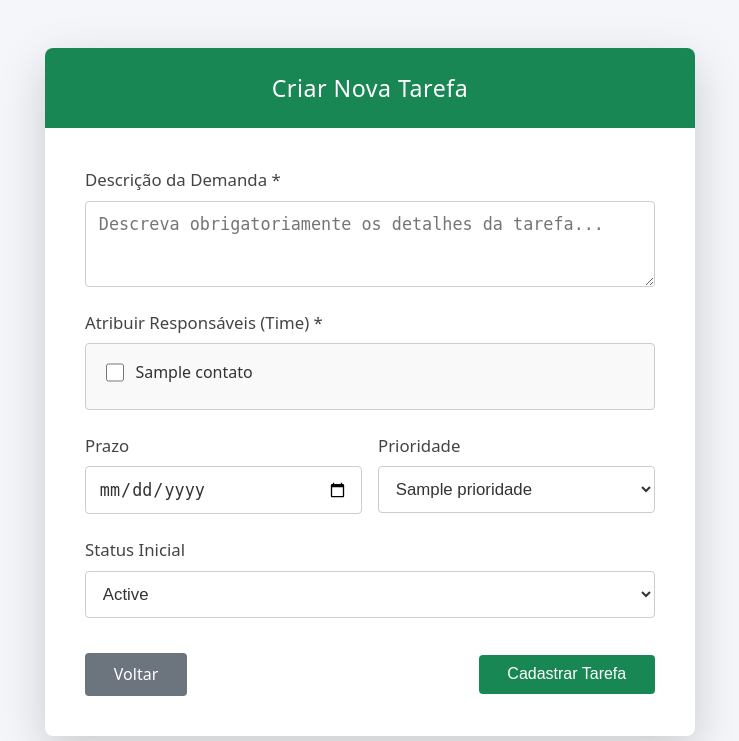
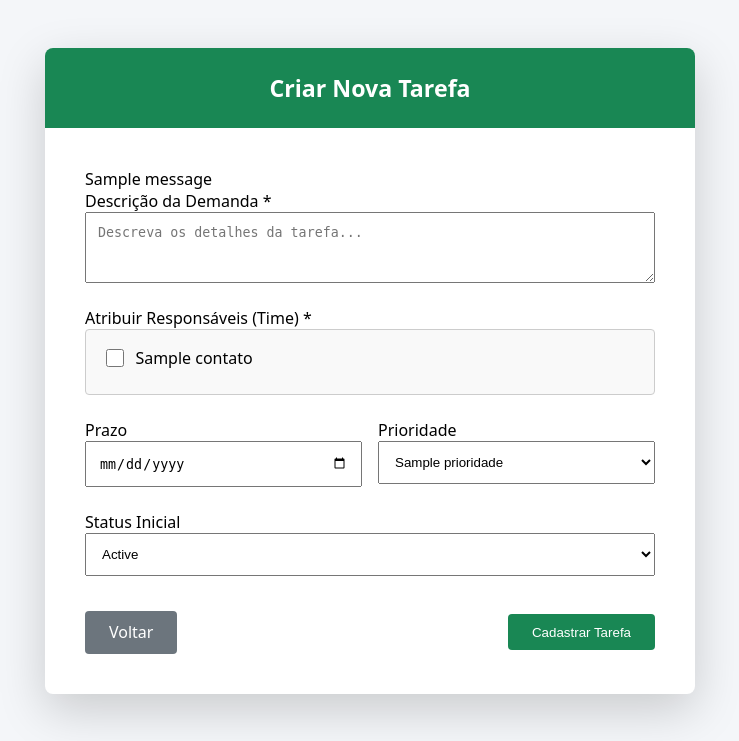
Before and after one commit to abnerdev-07/Atividade-007-Jucimar, a Flask app: template gerenciador_de_tarefas/templates/tarefas/adicionar_tarefa.html in a window 1280 px wide. Shown: the part 59-800 px from the top of the page, without its empty margins (270-1009 px from the left). Run offline with Flask 3, Linux system fonts and the light colour scheme; the template is opened without the code that fills it: most values are stand-ins (such as "Sample title", 1, 10 or a date in 2020); one stand-in notice (Sample message) is shown.

Commit message:
Update adicionar_tarefa.html

```diff
--- a/gerenciador_de_tarefas/templates/tarefas/adicionar_tarefa.html
+++ b/gerenciador_de_tarefas/templates/tarefas/adicionar_tarefa.html
@@ -1,77 +1,104 @@
-<!-- templates/tarefas/adicionar_tarefa.html -->
 {% extends 'base.html' %}
 
 {% block content %}
 <div class="row justify-content-center" style="display: flex; justify-content: center; margin-top: 3rem;">
     <div style="width: 100%; max-width: 650px;">
-
-        <div class="card" style="background-color: #ffffff; border-radius: 4px; box-shadow: 0 12px 28px rgba(0, 0, 0, 0.35); border: none; overflow: hidden;">
+        <div class="card" style="background-color: #ffffff; border-radius: 4px; box-shadow: 0 12px 28px rgba(0, 0, 0, 0.2); border: none; overflow: hidden;">
 
             <div style="background-color: #198754; color: #ffffff; text-align: center; padding: 1.5rem 1rem;">
-                <h3 style="margin: 0; font-size: 1.45rem; font-weight: 400; letter-spacing: 0.5px;">Criar Nova Tarefa</h3>
+                <h3 style="margin: 0; font-size: 1.45rem;">Criar Nova Tarefa</h3>
             </div>
 
             <div style="padding: 2.5rem;">
+
+                {% with mensagens = get_flashed_messages(with_categories=true) %}
+                    {% for categoria, mensagem in mensagens %}
+                        <div class="alert alert-{{ categoria }}" role="alert">
+                            {{ mensagem }}
+                        </div>
+                    {% endfor %}
+                {% endwith %}
+
                 <form action="{{ url_for('tarefas.nova_tarefa') }}" method="POST">
 
                     <div style="margin-bottom: 1.5rem;">
-                        <label for="descricao" style="display: inline-block; margin-bottom: 0.6rem; color: #444444; font-size: 1.05rem; font-weight: 500;">Descrição da Demanda *</label>
-                        <textarea id="descricao" name="descricao" required rows="3" placeholder="Descreva obrigatoriamente os detalhes da tarefa..." style="display: block; width: 100%; padding: 0.75rem 0.8rem; font-size: 1.05rem; color: #333333; background-color: #fff; border: 1px solid #cccccc; border-radius: 4px; box-sizing: border-box; resize: vertical;"></textarea>
+                        <label for="descricao">Descrição da Demanda *</label>
+                        <textarea id="descricao" name="descricao" required rows="3"
+                            placeholder="Descreva os detalhes da tarefa..."
+                            style="display: block; width: 100%; padding: 0.75rem; box-sizing: border-box; resize: vertical;"></textarea>
                     </div>
 
                     <div style="margin-bottom: 1.5rem;">
-                        <label style="display: inline-block; margin-bottom: 0.6rem; color: #444444; font-size: 1.05rem; font-weight: 500;">Atribuir Responsáveis (Time) *</label>
+                        <label>Atribuir Responsáveis (Time) *</label>
+
                         <div style="border: 1px solid #cccccc; border-radius: 4px; padding: 1rem; max-height: 150px; overflow-y: auto; background-color: #f9f9f9;">
                             {% for contato in contatos %}
-                            <div style="display: flex; align-items: center; margin-bottom: 0.5rem; gap: 0.5rem;">
-                                <input type="checkbox" id="contato_{{ contato[0] }}" name="contatos_ids" value="{{ contato[0] }}" style="width: 1.15rem; height: 1.15rem; cursor: pointer;">
-                                <label for="contato_{{ contato[0] }}" style="font-size: 1rem; color: #333333; cursor: pointer;">{{ contato[1] }}</label>
-                            </div>
+                                <div style="display: flex; align-items: center; margin-bottom: 0.5rem; gap: 0.5rem;">
+                                    <input type="checkbox"
+                                        id="contato_{{ contato['id'] }}"
+                                        name="contatos_ids"
+                                        value="{{ contato['id'] }}"
+                                        style="width: 1.15rem; height: 1.15rem;">
+
+                                    <label for="contato_{{ contato['id'] }}">
+                                        {{ contato['nome'] }}
+                                    </label>
+                                </div>
                             {% else %}
-                            <p style="margin: 0; color: #dc3545; font-size: 0.95rem;">Nenhum colaborador cadastrado no time ainda.</p>
+                                <p style="margin: 0; color: #dc3545;">
+                                    Nenhum colaborador cadastrado no time ainda.
+                                </p>
                             {% endfor %}
                         </div>
                     </div>
 
                     <div style="display: flex; gap: 1rem; margin-bottom: 1.5rem;">
-                        <!-- Prazo -->
                         <div style="flex: 1;">
-                            <label for="prazo" style="display: inline-block; margin-bottom: 0.6rem; color: #444444; font-size: 1.05rem; font-weight: 500;">Prazo</label>
-                            <input type="date" id="prazo" name="prazo" style="display: block; width: 100%; padding: 0.75rem 0.8rem; font-size: 1.05rem; color: #333333; background-color: #fff; border: 1px solid #cccccc; border-radius: 4px; box-sizing: border-box;">
+                            <label for="prazo">Prazo</label>
+                            <input type="date" id="prazo" name="prazo"
+                                style="display: block; width: 100%; padding: 0.75rem; box-sizing: border-box;">
                         </div>
 
                         <div style="flex: 1;">
-                            <label for="prioridade" style="display: inline-block; margin-bottom: 0.6rem; color: #444444; font-size: 1.05rem; font-weight: 500;">Prioridade</label>
-                            <select id="prioridade" name="prioridade" style="display: block; width: 100%; padding: 0.75rem 0.8rem; font-size: 1.05rem; color: #333333; background-color: #fff; border: 1px solid #cccccc; border-radius: 4px; box-sizing: border-box; height: 47px;">
+                            <label for="prioridade">Prioridade</label>
+                            <select id="prioridade" name="prioridade"
+                                style="display: block; width: 100%; padding: 0.75rem; box-sizing: border-box;">
                                 {% for p in prioridades %}
-                                <option value="{{ p }}" {% if p == 'media' %}selected{% endif %}>{{ p | capitalize }}</option>
+                                    <option value="{{ p }}" {% if p == 'media' %}selected{% endif %}>
+                                        {{ p | capitalize }}
+                                    </option>
                                 {% endfor %}
                             </select>
                         </div>
                     </div>
 
-                    <!-- Status -->
                     <div style="margin-bottom: 2.2rem;">
-                        <label for="status" style="display: inline-block; margin-bottom: 0.6rem; color: #444444; font-size: 1.05rem; font-weight: 500;">Status Inicial</label>
-                        <select id="status" name="status" style="display: block; width: 100%; padding: 0.75rem 0.8rem; font-size: 1.05rem; color: #333333; background-color: #fff; border: 1px solid #cccccc; border-radius: 4px; box-sizing: border-box; height: 47px;">
+                        <label for="status">Status Inicial</label>
+                        <select id="status" name="status"
+                            style="display: block; width: 100%; padding: 0.75rem; box-sizing: border-box;">
                             {% for s in status_opcoes %}
-                            <option value="{{ s }}" {% if s == 'fazer' %}selected{% endif %}>{{ s | capitalize }}</option>
+                                <option value="{{ s }}" {% if s == 'fazer' %}selected{% endif %}>
+                                    {{ s | capitalize }}
+                                </option>
                             {% endfor %}
                         </select>
                     </div>
 
-                    <div style="display: flex; justify-content: space-between; align-items: center; width: 100%;">
-                        <a href="{{ url_for('tarefas.listar') }}" style="display: inline-flex; align-items: center; justify-content: center; background-color: #6c757d; color: #ffffff; text-decoration: none; padding: 0.65rem 1.8rem; font-size: 1rem; font-weight: 500; border-radius: 4px;">
+                    <div style="display: flex; justify-content: space-between; align-items: center;">
+                        <a href="{{ url_for('tarefas.listar') }}"
+                            style="background-color: #6c757d; color: white; text-decoration: none; padding: 0.65rem 1.5rem; border-radius: 4px;">
                             Voltar
                         </a>
-                        <button type="submit" style="display: inline-flex; align-items: center; justify-content: center; background-color: #198754; color: #ffffff; padding: 0.65rem 1.8rem; font-size: 1rem; font-weight: 500; border-radius: 4px; border: none; cursor: pointer;">
+
+                        <button type="submit"
+                            style="background-color: #198754; color: white; padding: 0.65rem 1.5rem; border-radius: 4px; border: none; cursor: pointer;">
                             Cadastrar Tarefa
                         </button>
                     </div>
+
                 </form>
             </div>
         </div>
-
     </div>
 </div>
 {% endblock %}
```
